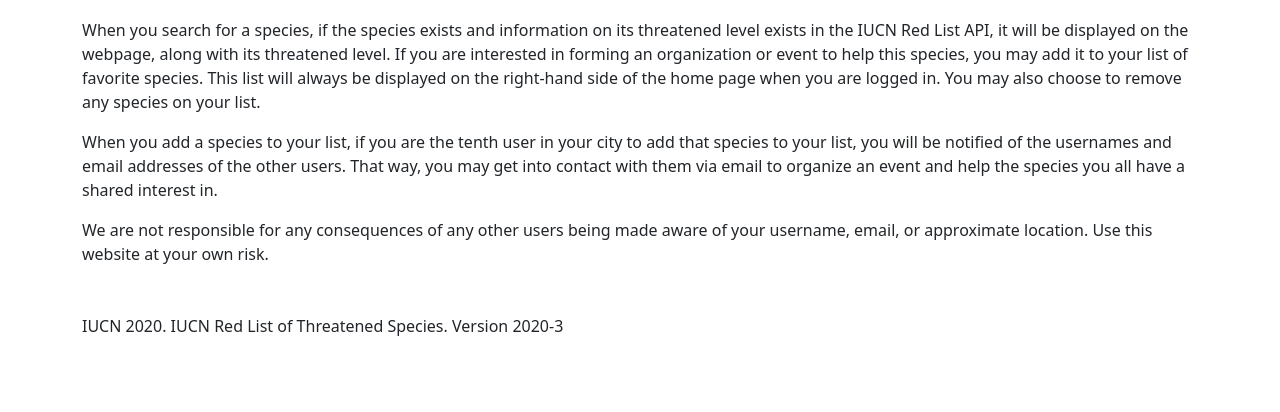
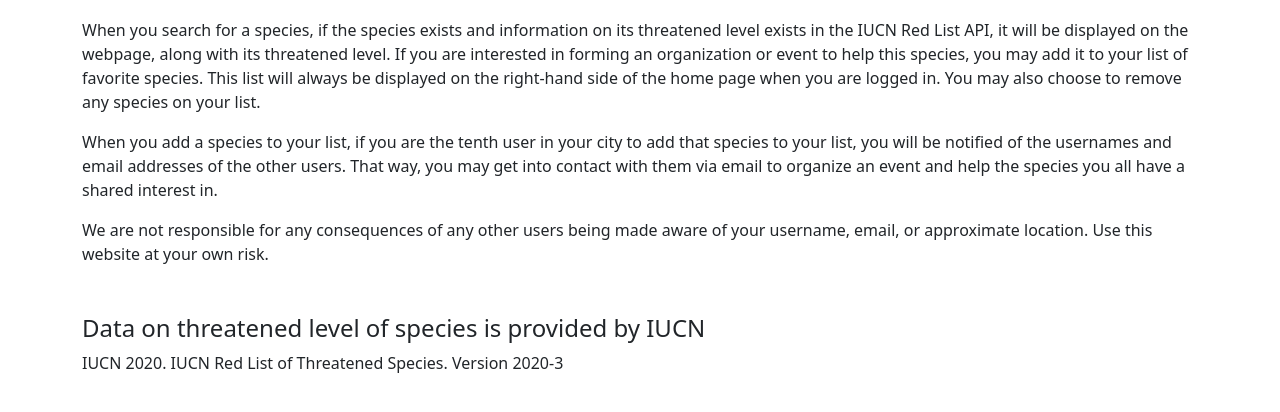
Before and after one commit to stgibson/capstone_1_threatened_species, a Flask app: page /about in a window 1280 px wide. Shown: the part 294-706 px from the top of the page. Run offline with Flask 2, Linux system fonts and the light colour scheme.

Commit message:
Modified footer of pages. Modified templates/base.html.

```diff
--- a/templates/base.html
+++ b/templates/base.html
@@ -28,7 +28,10 @@
       {% endwith %}
       {% block content %}{% endblock %}
 
-      <footer class="footer mt-5">IUCN 2020. IUCN Red List of Threatened Species. Version 2020-3 <www.iucnredlist.org></www.iucnredlist.org></footer>
+      <footer class="footer mt-5">
+        <h4>Data on threatened level of species is provided by IUCN</h4>
+        IUCN 2020. IUCN Red List of Threatened Species. Version 2020-3 <www.iucnredlist.org></www.iucnredlist.org>
+      </footer>
     </div>
   </body>
 </html>
```
